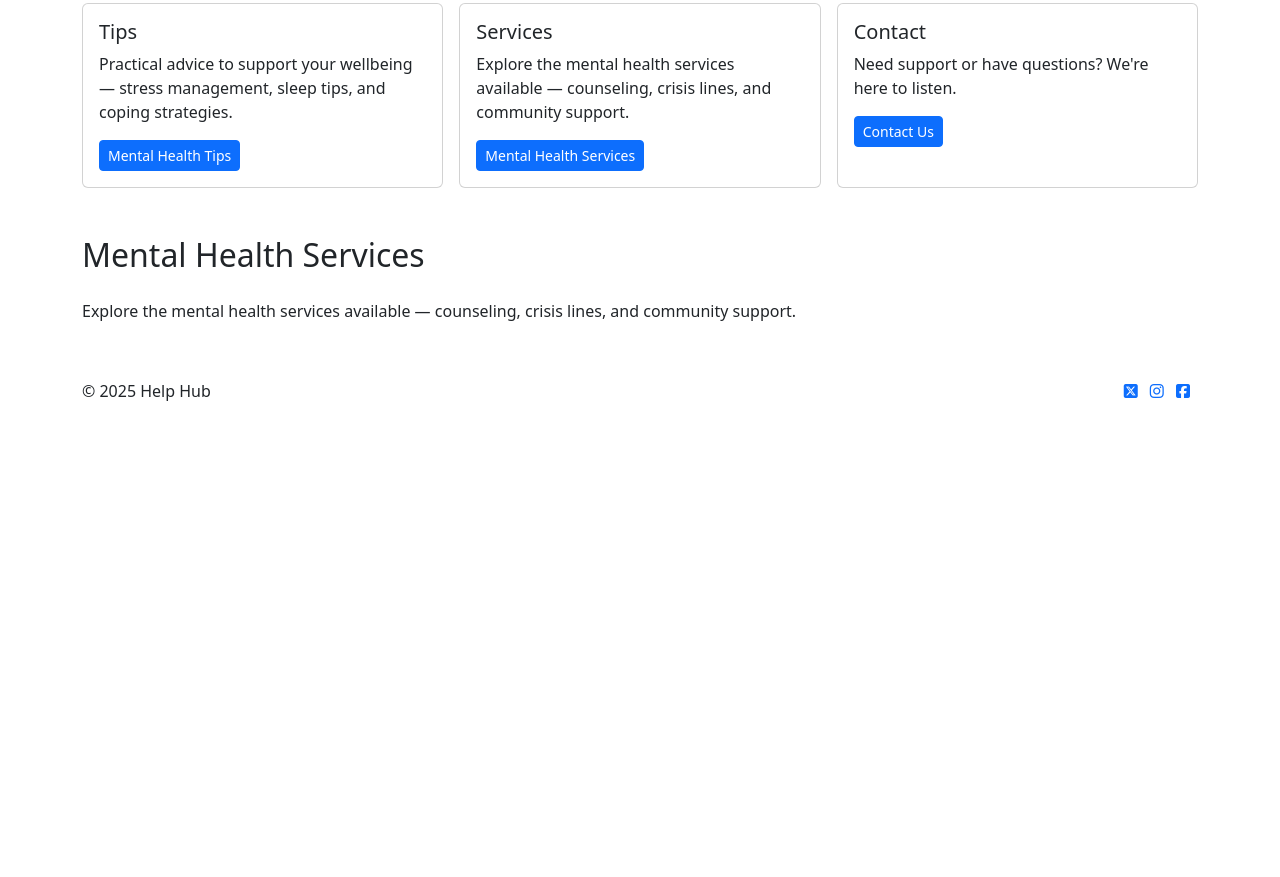
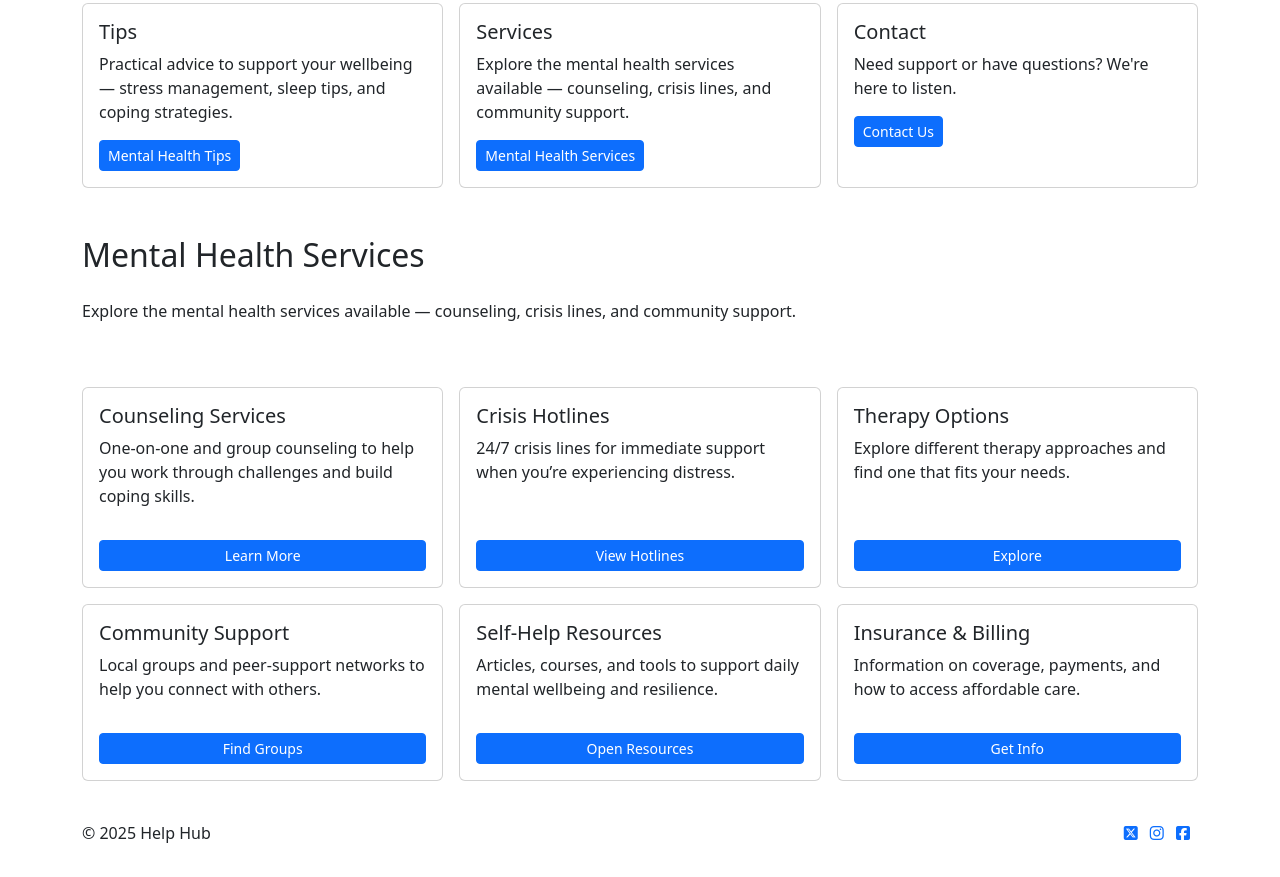
Before and after one commit to jonniecumming/mental-health-awareness, a plain HTML site: page index.html in a window 1280 px wide. Shown: the part 928-1805 px from the top of the page. Before the commit the page ends 1363 px from the top, so only its background shows below. Drawn offline with nearby package versions, Linux system fonts and the light colour scheme; a web font is replaced by a local one.

Commit message:
Add a grid system in 'Mental Health Services' section using bootstrap

```diff
--- a/index.html
+++ b/index.html
@@ -143,6 +143,69 @@
                     <h2 id="mental-health-services" class="mb-4">Mental Health Services</h2>
                     <p>Explore the mental health services available — counseling, crisis lines, and community support.</p>
                 </div>
+                <div class="container py-4">
+                    <div class="row g-3">
+                        <div class="col-12 col-sm-6 col-lg-4">
+                            <div class="card h-100">
+                                <div class="card-body d-flex flex-column">
+                                    <h5 class="card-title">Counseling Services</h5>
+                                    <p class="card-text flex-grow-1">One-on-one and group counseling to help you work through challenges and build coping skills.</p>
+                                    <a href="#counseling" class="btn btn-primary btn-sm mt-3" aria-label="Learn more about Counseling Services">Learn More</a>
+                                </div>
+                            </div>
+                        </div>
+
+                        <div class="col-12 col-sm-6 col-lg-4">
+                            <div class="card h-100">
+                                <div class="card-body d-flex flex-column">
+                                    <h5 class="card-title">Crisis Hotlines</h5>
+                                    <p class="card-text flex-grow-1">24/7 crisis lines for immediate support when you’re experiencing distress.</p>
+                                    <a href="#hotlines" class="btn btn-primary btn-sm mt-3" aria-label="View Crisis Hotlines">View Hotlines</a>
+                                </div>
+                            </div>
+                        </div>
+
+                        <div class="col-12 col-sm-6 col-lg-4">
+                            <div class="card h-100">
+                                <div class="card-body d-flex flex-column">
+                                    <h5 class="card-title">Therapy Options</h5>
+                                    <p class="card-text flex-grow-1">Explore different therapy approaches and find one that fits your needs.</p>
+                                    <a href="#therapy" class="btn btn-primary btn-sm mt-3" aria-label="Explore Therapy Options">Explore</a>
+                                </div>
+                            </div>
+                        </div>
+
+                        <div class="col-12 col-sm-6 col-lg-4">
+                            <div class="card h-100">
+                                <div class="card-body d-flex flex-column">
+                                    <h5 class="card-title">Community Support</h5>
+                                    <p class="card-text flex-grow-1">Local groups and peer-support networks to help you connect with others.</p>
+                                    <a href="#community" class="btn btn-primary btn-sm mt-3" aria-label="Find Community Support">Find Groups</a>
+                                </div>
+                            </div>
+                        </div>
+
+                        <div class="col-12 col-sm-6 col-lg-4">
+                            <div class="card h-100">
+                                <div class="card-body d-flex flex-column">
+                                    <h5 class="card-title">Self-Help Resources</h5>
+                                    <p class="card-text flex-grow-1">Articles, courses, and tools to support daily mental wellbeing and resilience.</p>
+                                    <a href="#self-help" class="btn btn-primary btn-sm mt-3" aria-label="Open Self-Help Resources">Open Resources</a>
+                                </div>
+                            </div>
+                        </div>
+
+                        <div class="col-12 col-sm-6 col-lg-4">
+                            <div class="card h-100">
+                                <div class="card-body d-flex flex-column">
+                                    <h5 class="card-title">Insurance & Billing</h5>
+                                    <p class="card-text flex-grow-1">Information on coverage, payments, and how to access affordable care.</p>
+                                    <a href="#billing" class="btn btn-primary btn-sm mt-3" aria-label="Get Insurance and Billing Info">Get Info</a>
+                                </div>
+                            </div>
+                        </div>
+                    </div>
+                </div>
             </section>
         </main>
 
```
